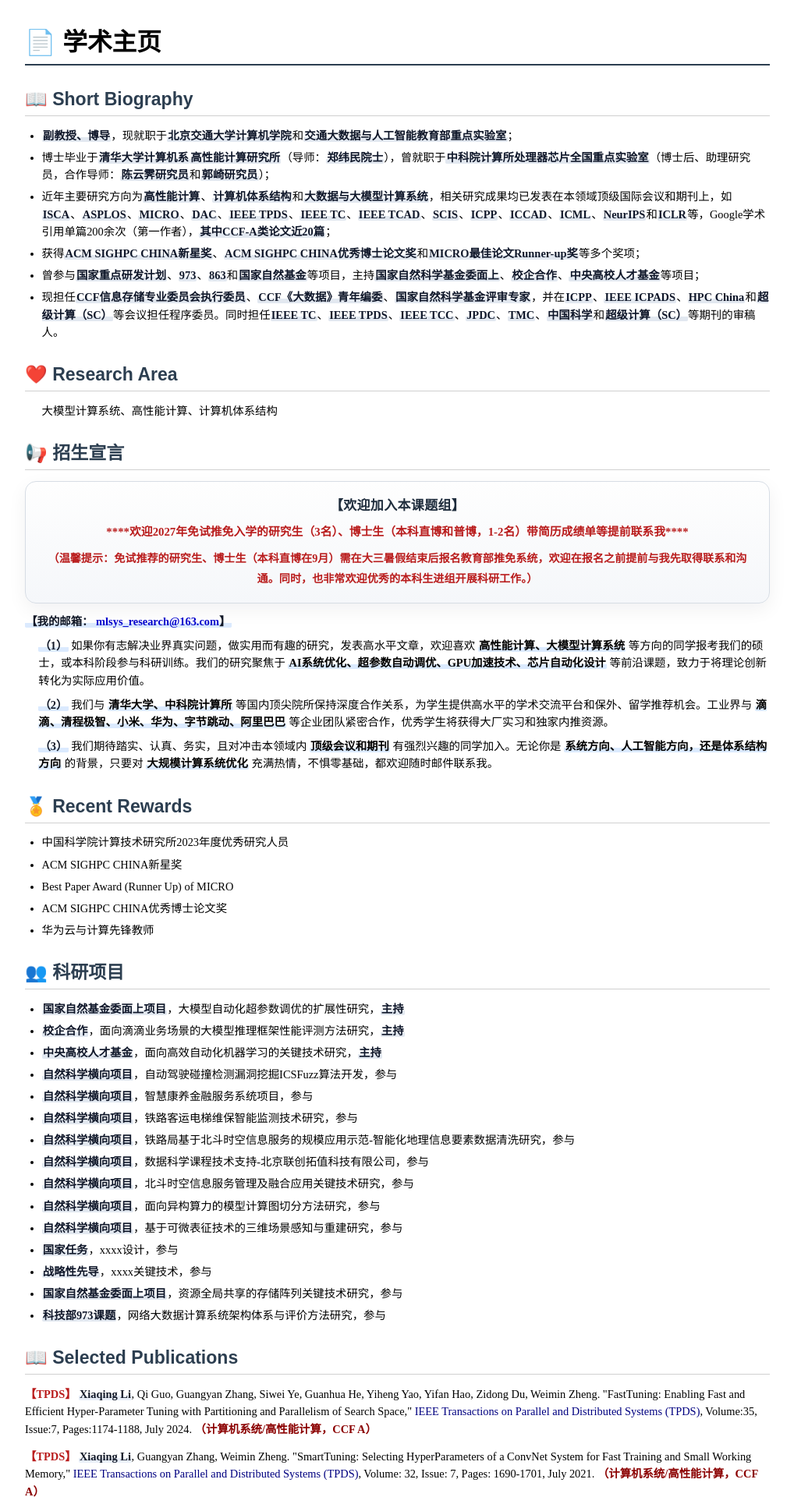
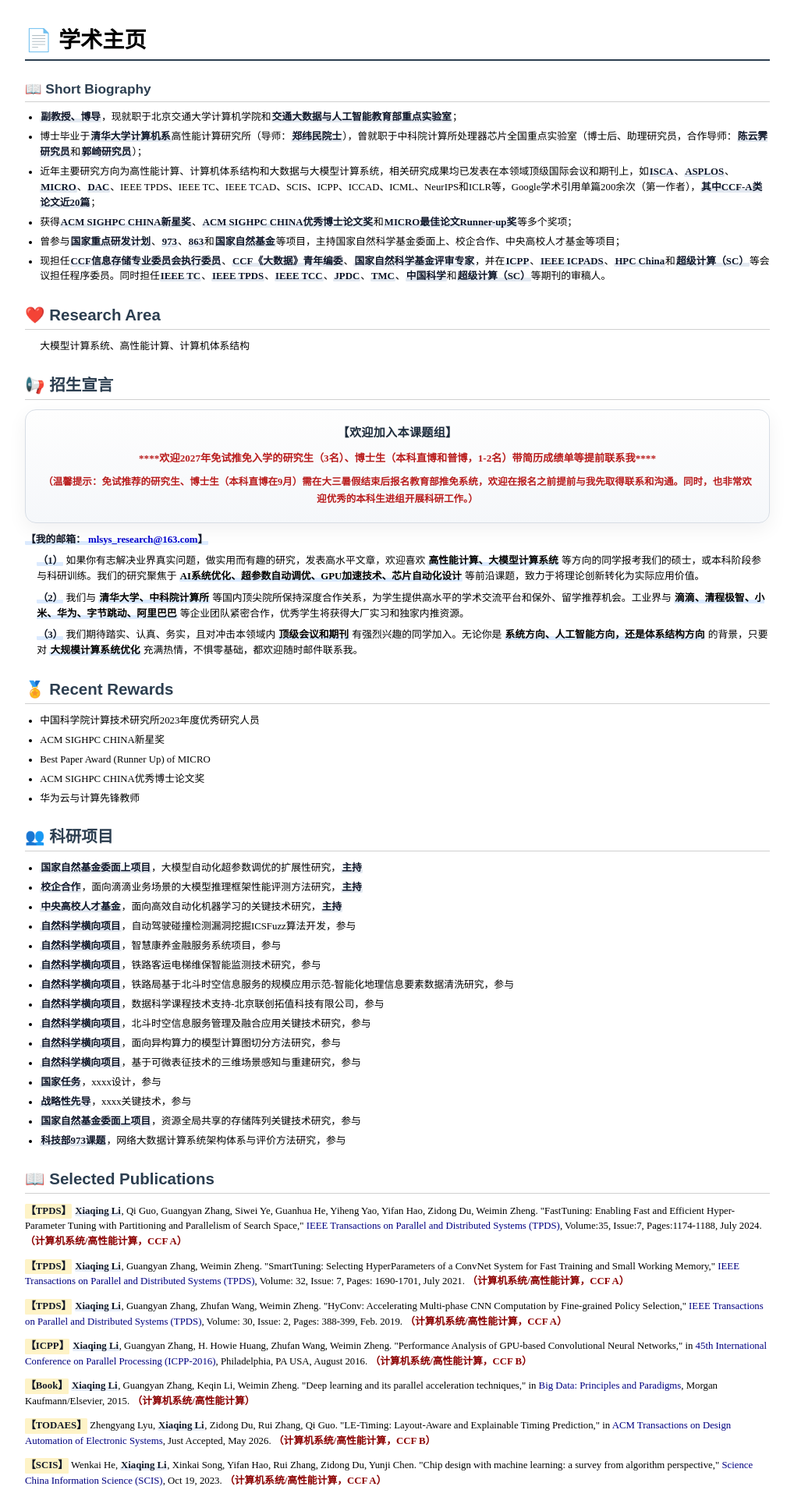
Before and after one commit to mlsys-research-jedy/mlsys-research-jedy.github.io, a Jekyll site: the page index.html, which Jekyll copies as it is, in a window 1280 px wide. Shown: the top 1920 px of the page at 78% size, without its empty margins (123-1141 px from the left). Built offline with Jekyll 4.4.1, drawn with Linux system fonts in a browser that asks for light colours.

Commit message:
Simplify biography and restyle publication tags

```diff
--- a/index.html
+++ b/index.html
@@ -16,7 +16,7 @@
             margin: 30px auto;
             padding: 0 30px 0 15px;
             line-height: 1.55;
-            font-size: 0.9rem;
+            font-size: 0.8rem;
             color: #000000;
             background-color: #ffffff;
         }
@@ -39,6 +39,9 @@
             padding-bottom: 0.1em;
             margin-bottom: 0.6em;
             color: #2c3e50;
+        }
+        .biography-title {
+            font-size: 1.35em;
         }
         ul {
             list-style-type: disc;
@@ -72,8 +75,12 @@
         }
         /* 会议缩写：深蓝灰色 */
         .paper-item .abbr {
-            color: #b91c1c;
+            color: #111827;
             font-weight: 800;
+            background: #fef3c7;
+            padding: 0 0.08em;
+            border-radius: 0.12em;
+            display: inline-block;
         }
         .bold {
             font-weight: 800;
@@ -121,13 +128,13 @@
 
     <!-- ==================== Short Biography ==================== -->
     <div class="section">
-        <div class="section-title">📖 Short Biography</div>
+        <div class="section-title biography-title">📖 Short Biography</div>
         <ul>
-            <li><span class="bold">副教授、博导</span>，现就职于<span class="bold">北京交通大学计算机学院</span>和<span class="bold">交通大数据与人工智能教育部重点实验室</span>；</li>
-            <li>博士毕业于<span class="bold">清华大学计算机系</span><span class="bold">高性能计算研究所</span>（导师：<span class="bold">郑纬民院士</span>），曾就职于<span class="bold">中科院计算所处理器芯片全国重点实验室</span>（博士后、助理研究员，合作导师：<span class="bold">陈云霁研究员</span>和<span class="bold">郭崎研究员</span>）；</li>
-            <li>近年主要研究方向为<span class="bold">高性能计算</span>、<span class="bold">计算机体系结构</span>和<span class="bold">大数据与大模型计算系统</span>，相关研究成果均已发表在本领域顶级国际会议和期刊上，如<span class="bold">ISCA</span>、<span class="bold">ASPLOS</span>、<span class="bold">MICRO</span>、<span class="bold">DAC</span>、<span class="bold">IEEE TPDS</span>、<span class="bold">IEEE TC</span>、<span class="bold">IEEE TCAD</span>、<span class="bold">SCIS</span>、<span class="bold">ICPP</span>、<span class="bold">ICCAD</span>、<span class="bold">ICML</span>、<span class="bold">NeurIPS</span>和<span class="bold">ICLR</span>等，Google学术引用单篇200余次（第一作者），<span class="bold">其中CCF-A类论文近20篇</span>；</li>
+            <li><span class="bold">副教授、博导</span>，现就职于北京交通大学计算机学院和<span class="bold">交通大数据与人工智能教育部重点实验室</span>；</li>
+            <li>博士毕业于<span class="bold">清华大学计算机系</span>高性能计算研究所（导师：<span class="bold">郑纬民院士</span>），曾就职于中科院计算所处理器芯片全国重点实验室（博士后、助理研究员，合作导师：<span class="bold">陈云霁研究员</span>和<span class="bold">郭崎研究员</span>）；</li>
+            <li>近年主要研究方向为高性能计算、计算机体系结构和大数据与大模型计算系统，相关研究成果均已发表在本领域顶级国际会议和期刊上，如<span class="bold">ISCA</span>、<span class="bold">ASPLOS</span>、<span class="bold">MICRO</span>、<span class="bold">DAC</span>、IEEE TPDS、IEEE TC、IEEE TCAD、SCIS、ICPP、ICCAD、ICML、NeurIPS和ICLR等，Google学术引用单篇200余次（第一作者），<span class="bold">其中CCF-A类论文近20篇</span>；</li>
             <li>获得<span class="bold">ACM SIGHPC CHINA新星奖</span>、<span class="bold">ACM SIGHPC CHINA优秀博士论文奖</span>和<span class="bold">MICRO最佳论文Runner-up奖</span>等多个奖项；</li>
-            <li>曾参与<span class="bold">国家重点研发计划</span>、<span class="bold">973</span>、<span class="bold">863</span>和<span class="bold">国家自然基金</span>等项目，主持<span class="bold">国家自然科学基金委面上</span>、<span class="bold">校企合作</span>、<span class="bold">中央高校人才基金</span>等项目；</li>
+            <li>曾参与<span class="bold">国家重点研发计划</span>、<span class="bold">973</span>、<span class="bold">863</span>和<span class="bold">国家自然基金</span>等项目，主持国家自然科学基金委面上、校企合作、中央高校人才基金等项目；</li>
             <li>现担任<span class="bold">CCF信息存储专业委员会执行委员</span>、<span class="bold">CCF《大数据》青年编委</span>、<span class="bold">国家自然科学基金评审专家</span>，并在<span class="bold">ICPP</span>、<span class="bold">IEEE ICPADS</span>、<span class="bold">HPC China</span>和<span class="bold">超级计算（SC）</span>等会议担任程序委员。同时担任<span class="bold">IEEE TC</span>、<span class="bold">IEEE TPDS</span>、<span class="bold">IEEE TCC</span>、<span class="bold">JPDC</span>、<span class="bold">TMC</span>、<span class="bold">中国科学</span>和<span class="bold">超级计算（SC）</span>等期刊的审稿人。</li>
         </ul>
     </div>
```
